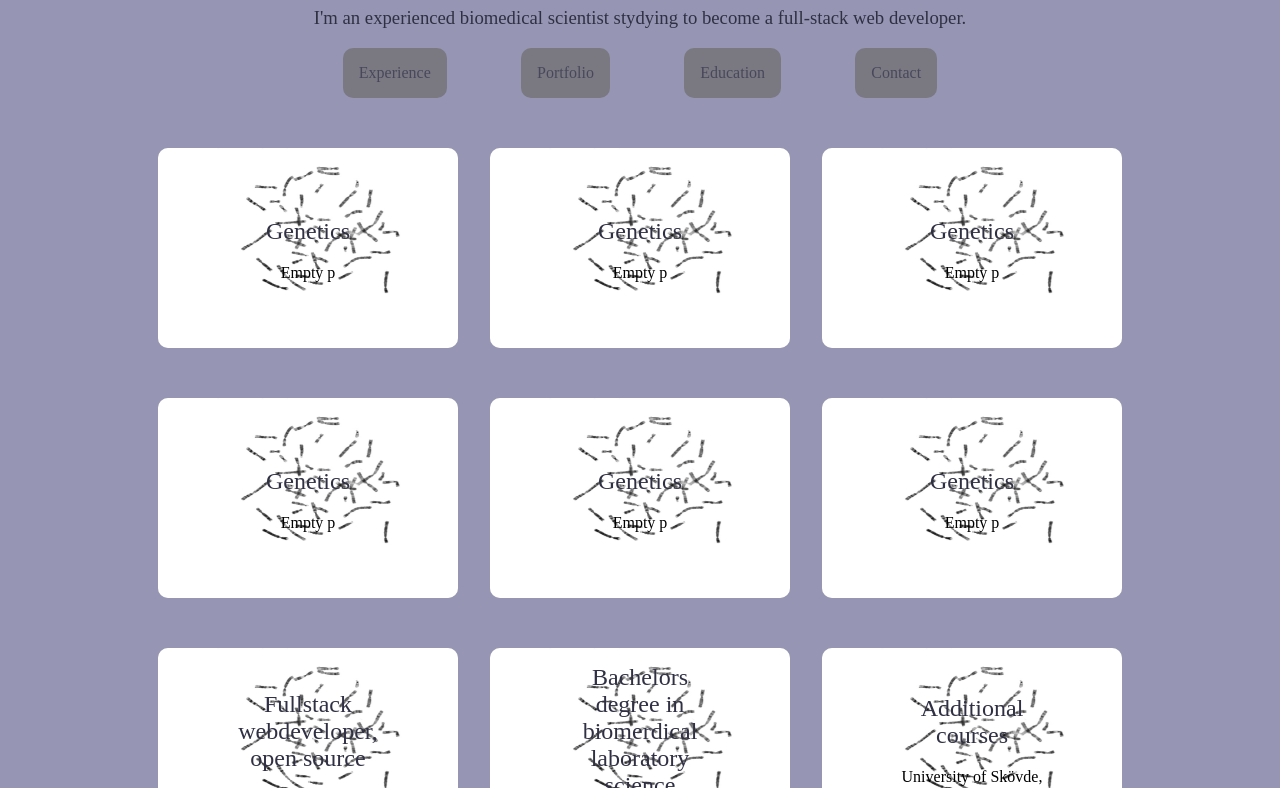
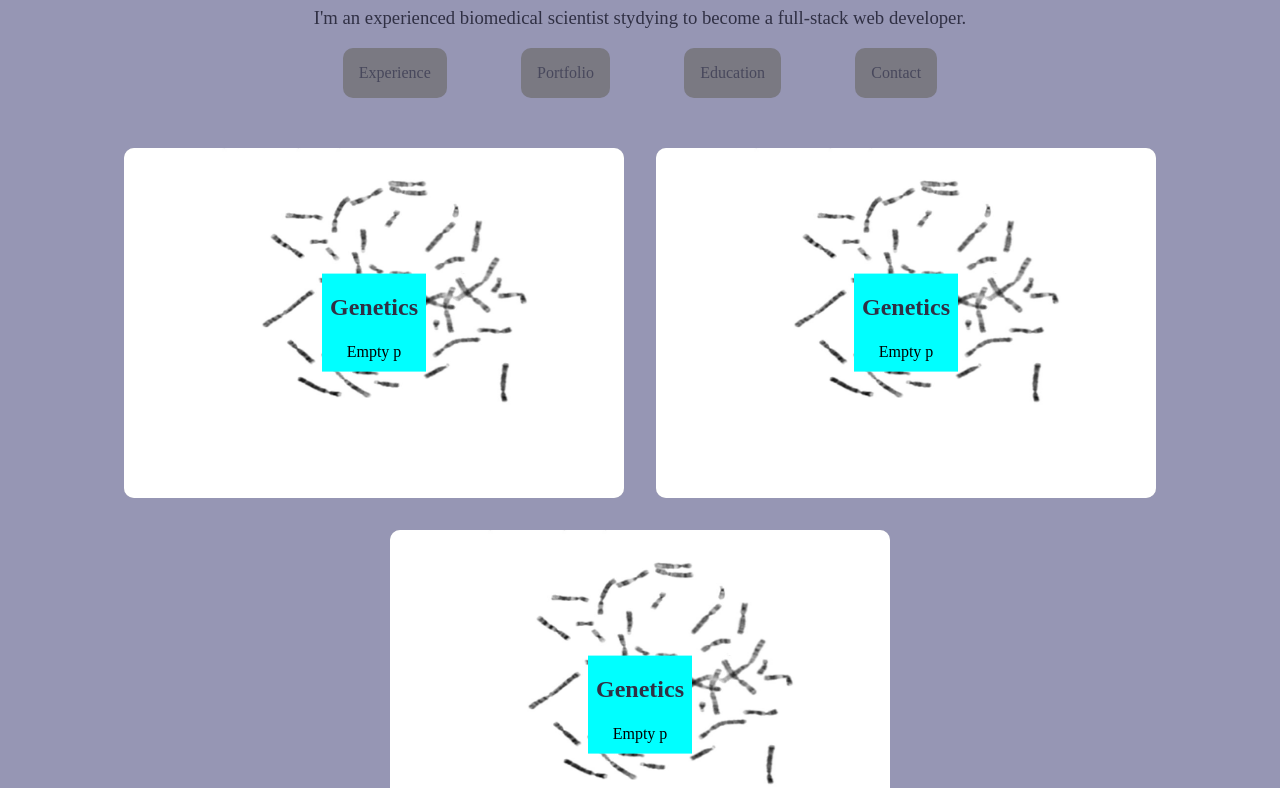
Before and after one commit to TereseBo/Curriculum-Vitae, a plain HTML site: page index.html in a window 1280 px wide. Shown: the part 81-869 px from the top of the page. Drawn offline with Linux system fonts and the light colour scheme.

Commit message:
re arranged order of cards, added information for workexperience

```diff
--- a/styles/styles.scss
+++ b/styles/styles.scss
@@ -4,6 +4,15 @@
 
 .mainNav {
     @include m.nav;
+}
+body{
+    text-align: center;
+    h2{
+        font-weight: 700;
+        margin-left: 0.5rem;
+        margin-right: 0.5rem;
+
+    }
 }
 
 .card-section {
@@ -21,8 +30,8 @@
     & .card {
         @include m.rounded-corners;
         background-color: transparent;
-        width: 300px;
-        height: 200px;
+        width: 500px;
+        height: 350px;
         perspective: 2000px;
 
         &:hover .card-content-container:hover {
@@ -41,12 +50,32 @@
                 background-color: #bbb;
                 color: black;
 
+
+                & .card-text-container {
+                    position: absolute;
+                    //width: 60%;
+                    top: 50%;
+                    left: 50%;
+                    transform: translate(-50%, -50%);
+                    background-color: aqua;
+                }
+
+
+
             }
 
             & .card-back {
                 background-color: dodgerblue;
                 color: white;
                 transform: rotateY(180deg);
+
+                & .card-text-container {
+                    position: absolute;
+                    width: 80%;
+                    top: 50%;
+                    left: 50%;
+                    transform: translate(-50%, -50%);
+                }
             }
 
             & .card-front,
@@ -59,18 +88,20 @@
                 /* Safari */
                 backface-visibility: hidden;
 
-                & .card-text-container {
-                    position: absolute;
-                    top: 50%;
-                    left: 50%;
-                    transform: translate(-50%, -50%);
-                }
 
                 & img {
                     @include m.rounded-corners;
                     width: 100%;
                     height: 100%;
                 }
+                h3{
+                    margin-bottom: 0.8rem;
+                }
+                p{
+                    line-height: 1.5rem;
+                    margin: 0.5rem;
+                }
+
             }
         }
     }
```
Also changed, not shown: styles/styles.css, 1 other file.
